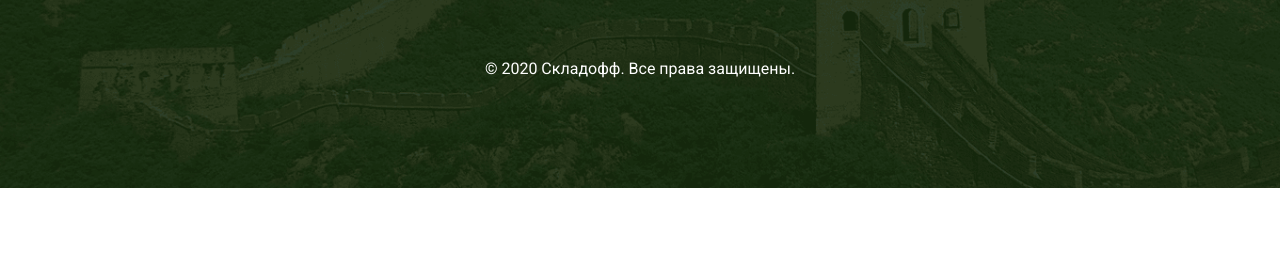
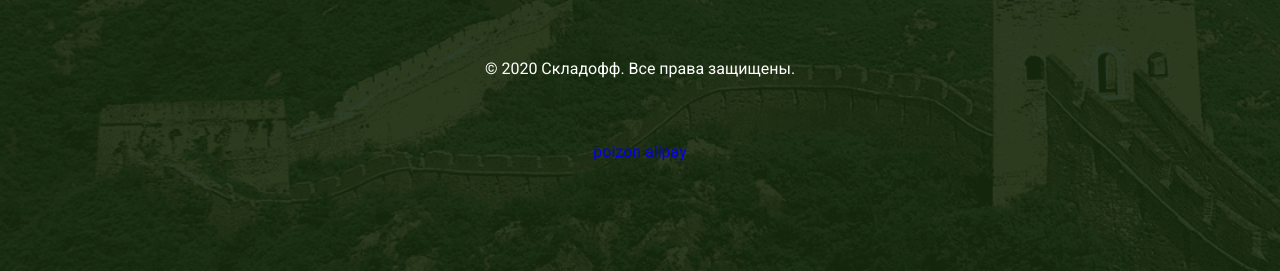
Before and after one commit to heiheshang/heiheshang.github.io, a plain HTML site: page index.html in a window 1280 px wide. Shown: the part 4353-4624 px from the top of the page. Before the commit the page ends 4541 px from the top, so only its background shows below. Drawn offline with nearby package versions, Linux system fonts and the light colour scheme; a script that the page names is missing.

Commit message:
ссылки на статьи

```diff
--- a/index.html
+++ b/index.html
@@ -376,6 +376,10 @@
             <div class="footer__text">
                 <p>© 2020 Складофф. Все права защищены.</p>
             </div>
+            <div class="footer__text">
+                <a href="https://telegra.ph/Dostavlyaet-li-Pojzon-oficialno-v-Rossiyu-12-21">poizon</a>
+                <a href="https://telegra.ph/Instrumenty-dlya-poiska-postavshchikov-iz-Kitaya-12-22">alipay</a>
+            </div>
         </div>
     </footer>
     <script src="https://cdnjs.cloudflare.com/ajax/libs/jquery/3.5.1/jquery.min.js"></script>
```
